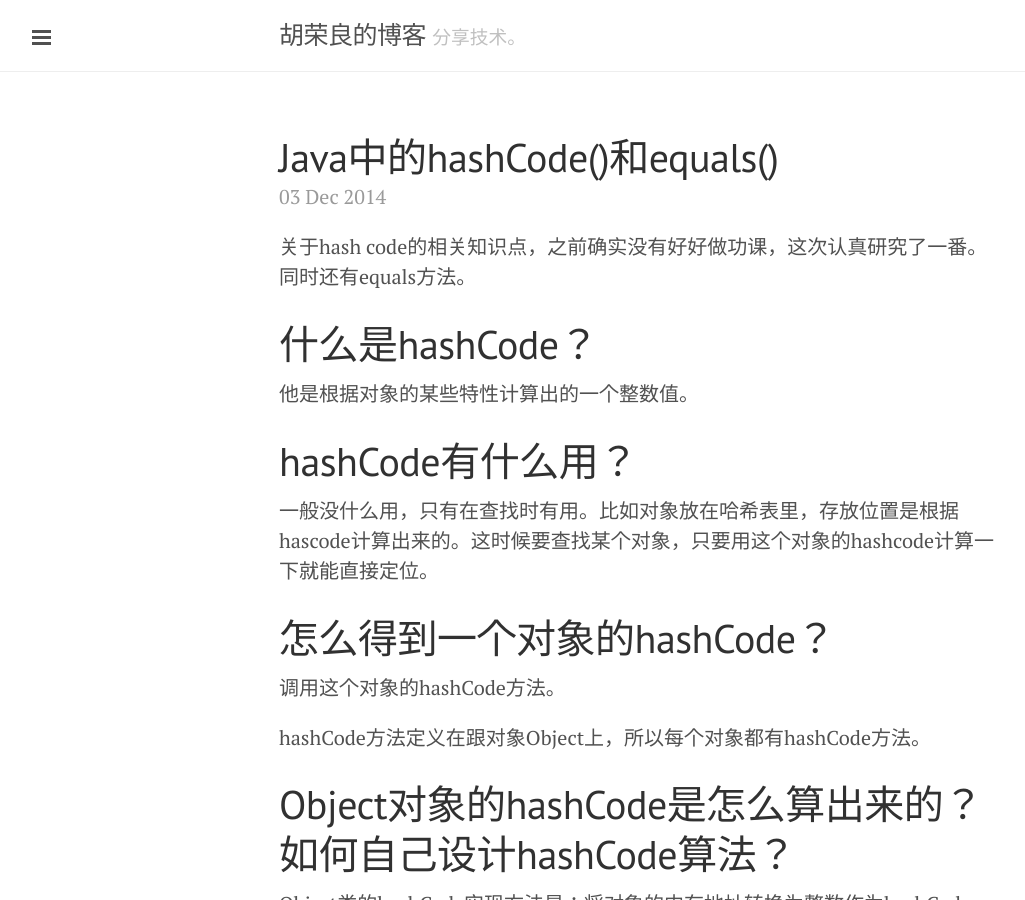
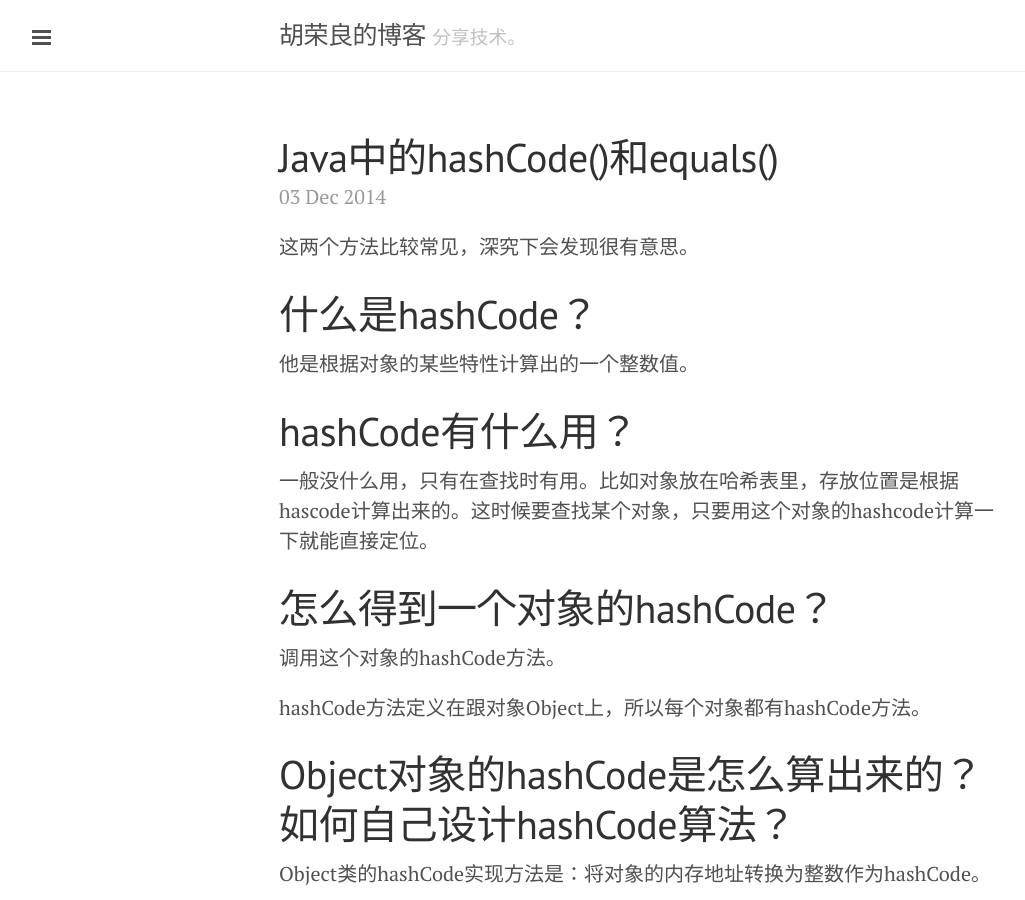
Before and after one commit to hurongliang/githubpages, a Jekyll site: the page built from _posts/2014-12-03-java-hashCode-and-equals.md, in a window 1280 px wide and 900 px high. Shown: the whole window, without its empty margins (1-1026 px from the left). Built offline with Jekyll 4.4.1, drawn with Linux system fonts in a browser that asks for light colours; Markdown is read by kramdown in place of the engine named in the settings.

Commit message:
Update 2014-12-03-java-hashCode-and-equals.md

```diff
--- a/_posts/2014-12-03-java-hashCode-and-equals.md
+++ b/_posts/2014-12-03-java-hashCode-and-equals.md
@@ -3,7 +3,7 @@ layout: post
 title: Java中的hashCode()和equals()
 ---
 
-关于hash code的相关知识点，之前确实没有好好做功课，这次认真研究了一番。同时还有equals方法。
+这两个方法比较常见，深究下会发现很有意思。
 
 #  什么是hashCode？
 
```
